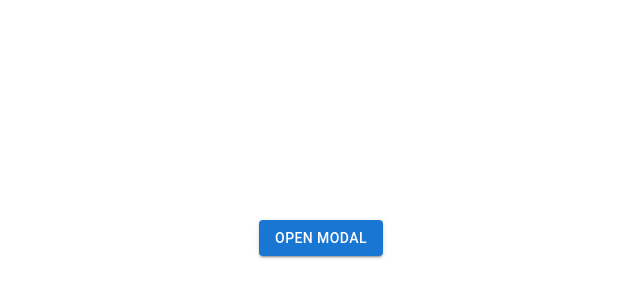
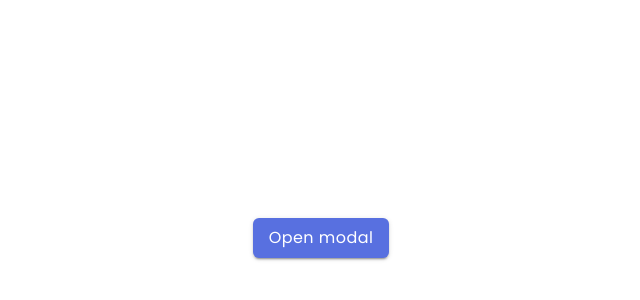
Before and after one commit to OliwierOST/interview-assignment, a React (Create React App) app: page / in a window 1280 px wide. Shown: the part 170-470 px from the top of the page, without its empty margins (319-959 px from the left). Built offline with nearby package versions, Linux system fonts and the light colour scheme.

Commit message:
Update the styles of a button used for opening a modal

```diff
--- a/src/App.js
+++ b/src/App.js
@@ -7,7 +7,23 @@ function App() {
 
   return (
     <Stack height="100vh" alignItems="center" justifyContent="center">
-      <Button variant="contained" onClick={() => setShowModal(true)}>
+      <Button
+        variant="contained"
+        onClick={() => setShowModal(true)}
+        sx={{
+          borderRadius: "6px",
+          borderColor: "#5870E0",
+          fontFamily: "Poppins",
+          fontSize: "16px",
+          fontWeight: 500,
+          textTransform: "none",
+          bgcolor: "#5870E0",
+          //add hover bg color slightly darker
+          ":hover": {
+            bgcolor: "#5978eb",
+          },
+        }}
+      >
         Open modal
       </Button>
       <PhoneSelectionModal showModal={showModal} setShowModal={setShowModal} />
```
